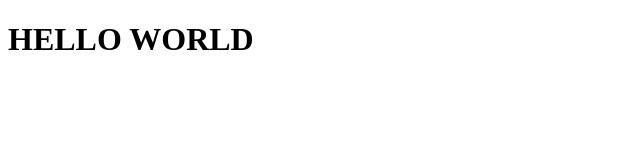
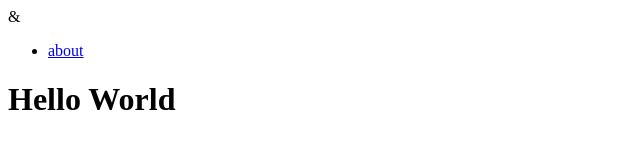
Before and after one commit to Jeremiah6419/starting-a-project, a plain HTML site: page index.html in a window 1280 px wide. Shown: the whole page, without its empty margins (0-640 px from the left). Drawn offline with Linux system fonts and the light colour scheme.

Commit message:
added a link

```diff
--- a/index.html
+++ b/index.html
@@ -7,6 +7,14 @@
     <title>Document</title>
 </head>
 <body>
-    <h1>HELLO WORLD</h1>
+
+    <nav>
+        <div class="logo">&</div>
+        <ul>
+            <li><a href="about">about</a></li>
+        </ul>
+    </nav>
+    <h1>Hello World</h1>
+
 </body>
 </html>
```
